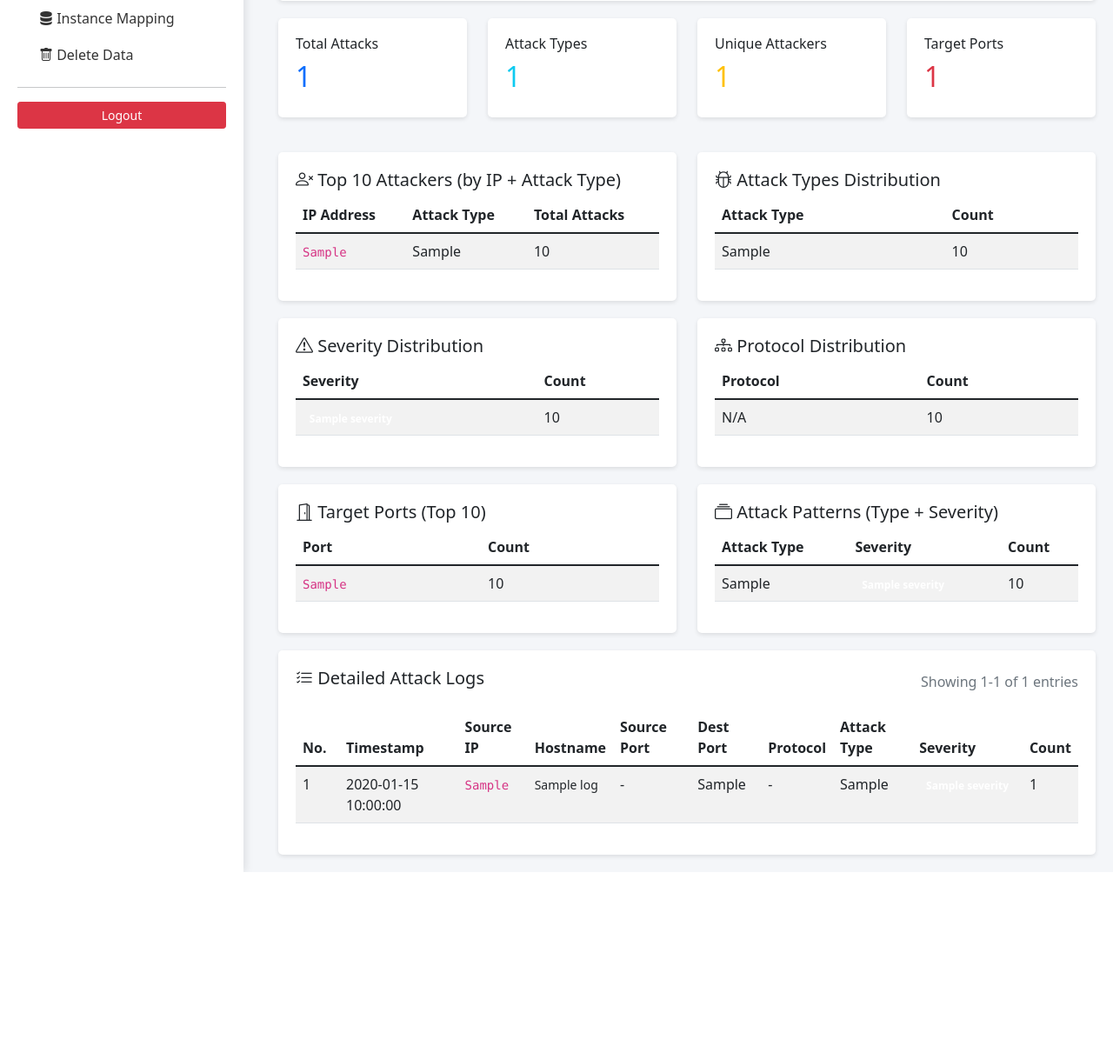
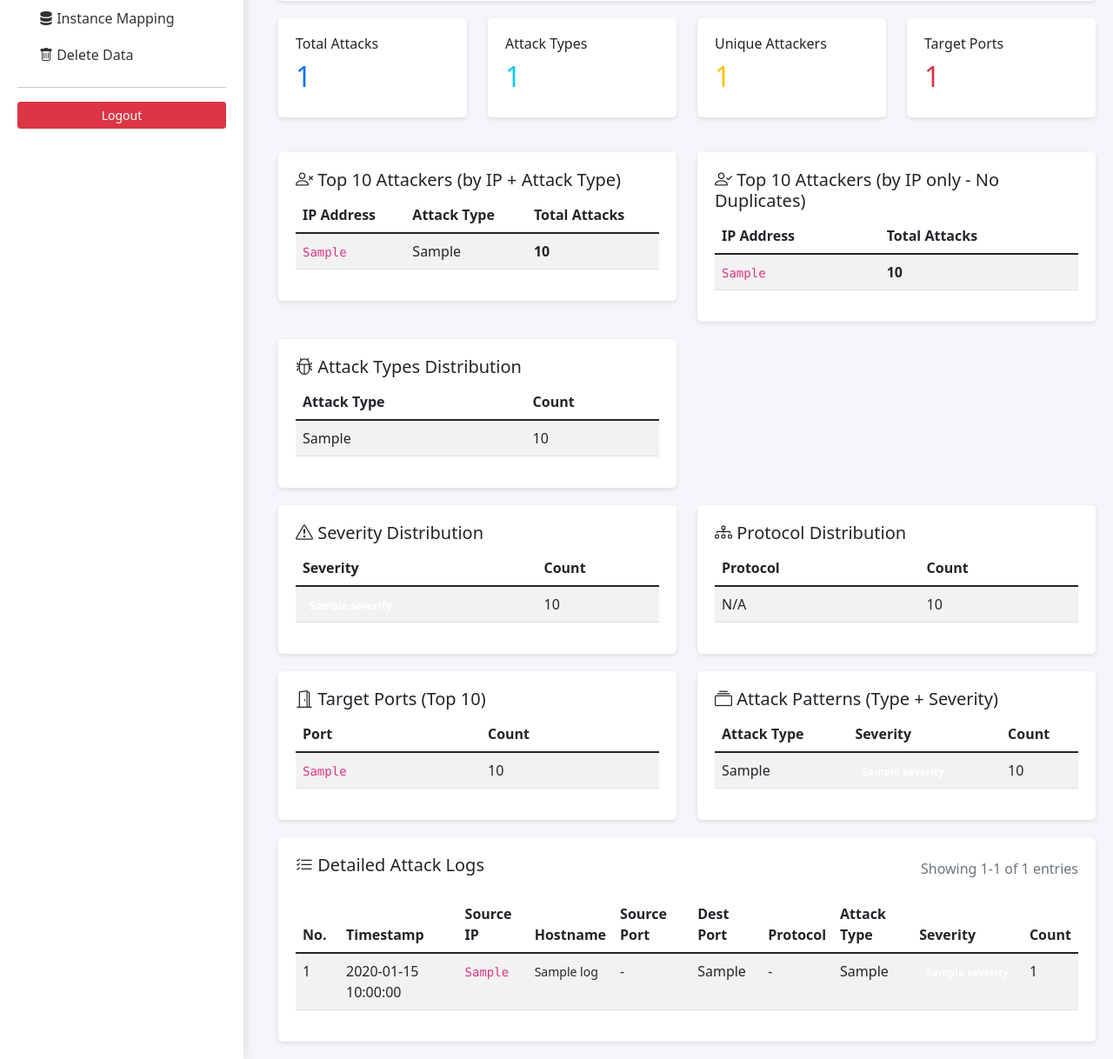
Before and after one commit to yahyamatori/monitoring-ai, a Django app: template templates/attack_analysis.html in a window 1280 px wide. Shown: the part 231-1449 px from the top of the page at 87% size. Before the commit the page ends 1234 px from the top, so only its background shows below. Run offline with Django 5.2, Linux system fonts and the light colour scheme; the template is opened without the code that fills it: most values are stand-ins (such as "Sample title", 1, 10 or a date in 2020); data that the repository does not hold is empty.

Commit message:
Fix Top 10 Attackers table: use Sum('count') and add IP-only view without duplicates

```diff
--- a/templates/attack_analysis.html
+++ b/templates/attack_analysis.html
@@ -262,11 +262,36 @@
                                 <tr>
                                     <td><code>{{ attacker.src_ip }}</code></td>
                                     <td>{{ attacker.attack_type }}</td>
-                                    <td>{{ attacker.total }}</td>
+                                    <td><strong>{{ attacker.total }}</strong></td>
                                 </tr>
                                 {% empty %}
                                 <tr>
                                     <td colspan="3" class="text-center">No data</td>
+                                </tr>
+                                {% endfor %}
+                            </tbody>
+                        </table>
+                    </div>
+                </div>
+                <div class="col-md-6">
+                    <div class="table-card">
+                        <h5><i class="bi bi-person-check"></i> Top 10 Attackers (by IP only - No Duplicates)</h5>
+                        <table class="table table-striped">
+                            <thead>
+                                <tr>
+                                    <th>IP Address</th>
+                                    <th>Total Attacks</th>
+                                </tr>
+                            </thead>
+                            <tbody>
+                                {% for attacker in top_attackers_ip_only %}
+                                <tr>
+                                    <td><code>{{ attacker.src_ip }}</code></td>
+                                    <td><strong>{{ attacker.total }}</strong></td>
+                                </tr>
+                                {% empty %}
+                                <tr>
+                                    <td colspan="2" class="text-center">No data</td>
                                 </tr>
                                 {% endfor %}
                             </tbody>
```
Also changed, not shown: TODO.md (+7 -15 lines), dashboard/views.py (+8 -2 lines).
